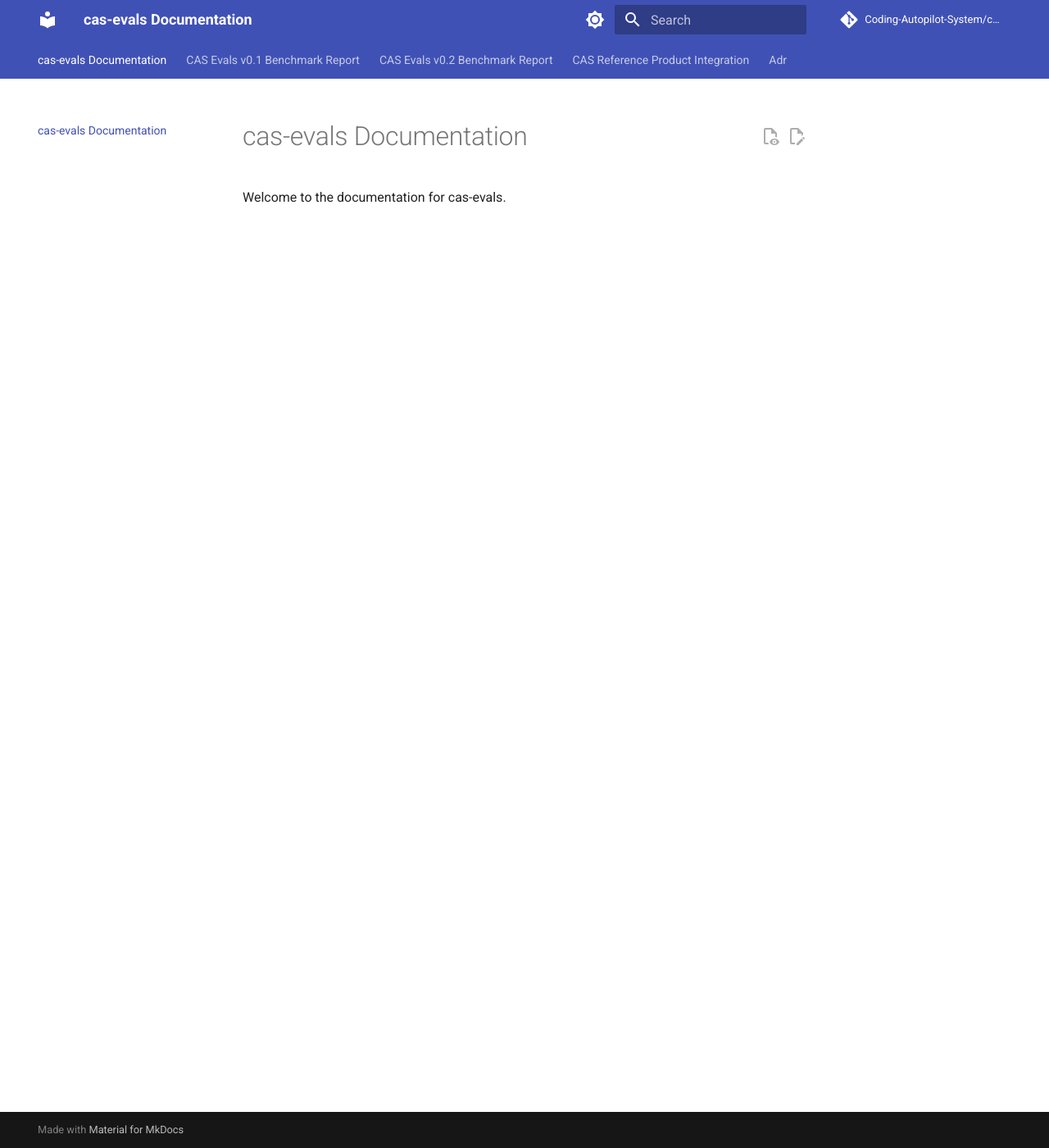
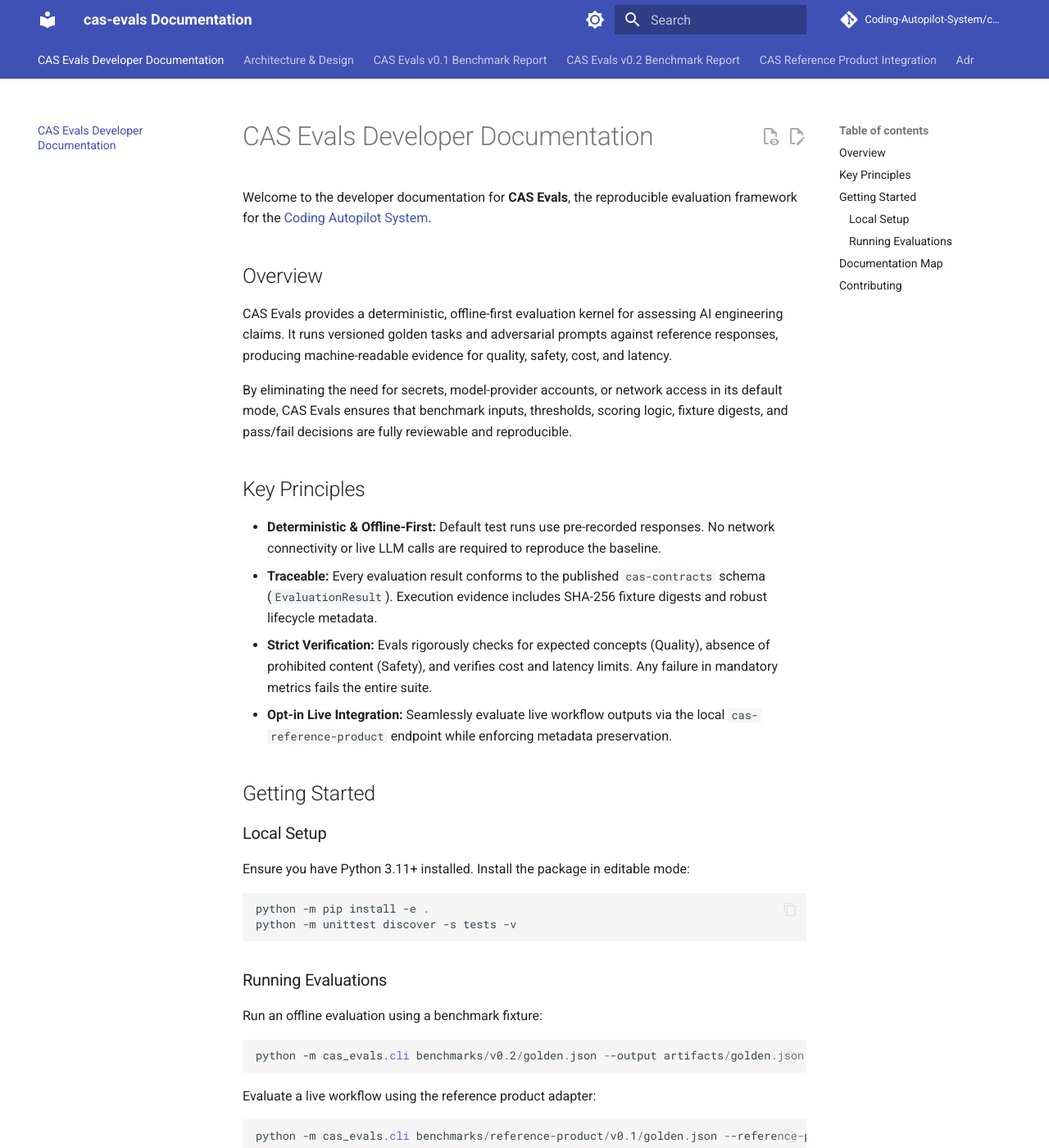
Before and after one commit to Coding-Autopilot-System/cas-evals, an MkDocs documentation site: the page built from docs/index.md, in a window 1280 px wide and 1400 px high. Shown: the whole window at 82% size. Built offline with MkDocs 1.6.1 and Material for MkDocs 9.7.7, drawn with Linux system fonts in a browser that asks for light colours; comment, search, counter and statistics services are not loaded; some of the changed text lies outside the part shown.

Commit message:
gsd:docs generate bespoke architecture and diagrams

````diff
--- a/docs/index.md
+++ b/docs/index.md
@@ -1,3 +1,47 @@
-# cas-evals Documentation
+# CAS Evals Developer Documentation
 
-Welcome to the documentation for cas-evals.
+Welcome to the developer documentation for **CAS Evals**, the reproducible evaluation framework for the [Coding Autopilot System](https://github.com/Coding-Autopilot-System).
+
+## Overview
+
+CAS Evals provides a deterministic, offline-first evaluation kernel for assessing AI engineering claims. It runs versioned golden tasks and adversarial prompts against reference responses, producing machine-readable evidence for quality, safety, cost, and latency.
+
+By eliminating the need for secrets, model-provider accounts, or network access in its default mode, CAS Evals ensures that benchmark inputs, thresholds, scoring logic, fixture digests, and pass/fail decisions are fully reviewable and reproducible.
+
+## Key Principles
+
+- **Deterministic & Offline-First:** Default test runs use pre-recorded responses. No network connectivity or live LLM calls are required to reproduce the baseline.
+- **Traceable:** Every evaluation result conforms to the published `cas-contracts` schema (`EvaluationResult`). Execution evidence includes SHA-256 fixture digests and robust lifecycle metadata.
+- **Strict Verification:** Evals rigorously checks for expected concepts (Quality), absence of prohibited content (Safety), and verifies cost and latency limits. Any failure in mandatory metrics fails the entire suite.
+- **Opt-in Live Integration:** Seamlessly evaluate live workflow outputs via the local `cas-reference-product` endpoint while enforcing metadata preservation.
+
+## Getting Started
+
+### Local Setup
+Ensure you have Python 3.11+ installed. Install the package in editable mode:
+```powershell
+python -m pip install -e .
+python -m unittest discover -s tests -v
+```
+
+### Running Evaluations
+
+Run an offline evaluation using a benchmark fixture:
+```powershell
+python -m cas_evals.cli benchmarks/v0.2/golden.json --output artifacts/golden.json
+```
+
+Evaluate a live workflow using the reference product adapter:
+```powershell
+python -m cas_evals.cli benchmarks/reference-product/v0.1/golden.json --reference-product-url
+```
+
+## Documentation Map
+
+- **[Architecture & Design](architecture.md):** Deep dive into the evaluation workflow, live adapter logic, and see the system architecture diagram.
+- **[Reference Product Integration](reference-product-integration.md):** Learn how to integrate and validate live workflows.
+- **[Benchmark Reports]:** Review the checked-in, reproducible public baselines (e.g., [v0.2](benchmark-report-v0.2.md)).
+
+## Contributing
+
+See our [CONTRIBUTING.md](../CONTRIBUTING.md) guide for instructions on how to submit changes, run tests, and adhere to our development standards. Security concerns should be reported according to [SECURITY.md](../SECURITY.md).
````
Also changed, not shown: docs/architecture.md (added, +96 -0 lines).
